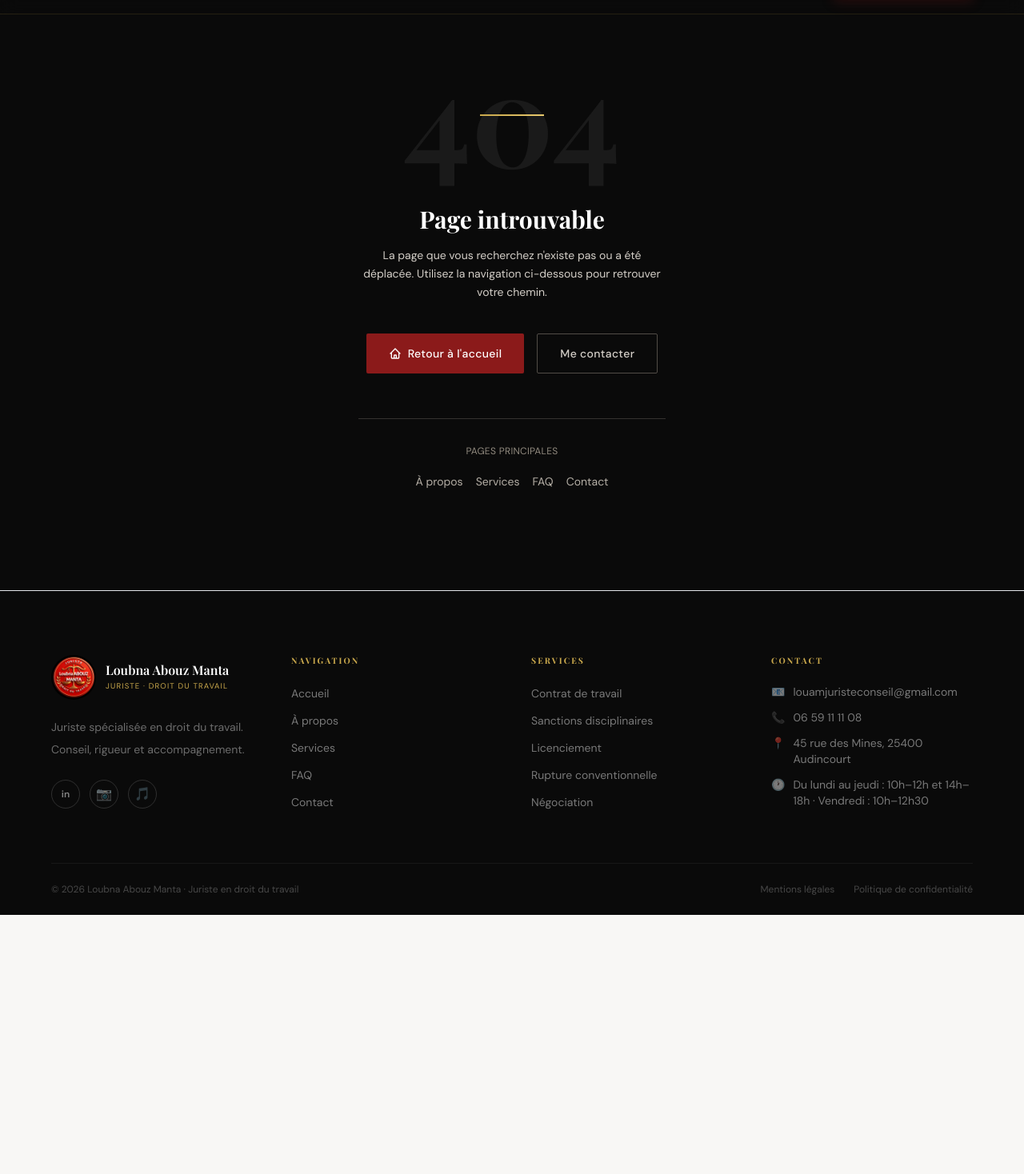
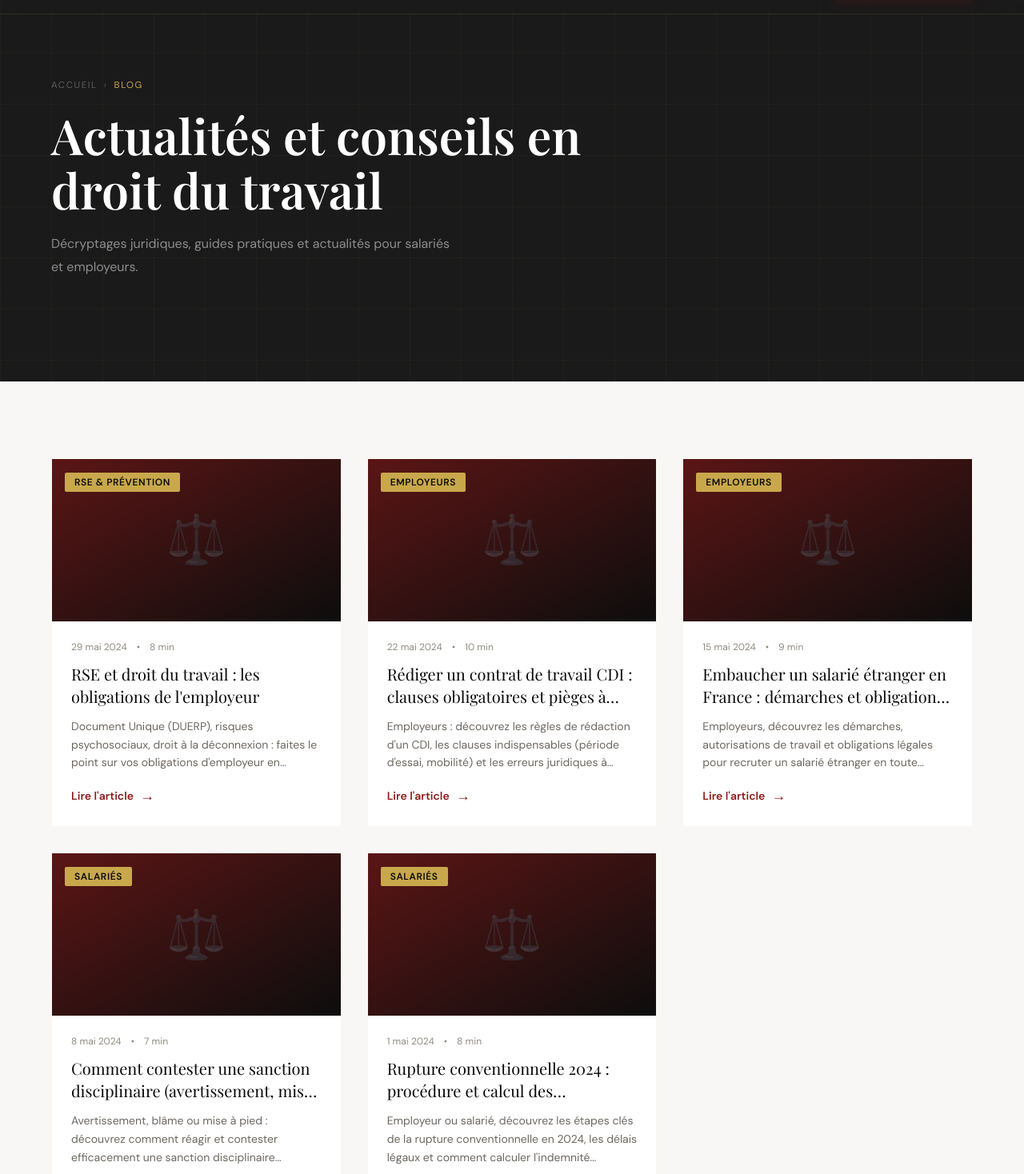
Before and after one commit to Shahil-AppDev/Loubna, a Next.js app: page /blog in a window 1280 px wide. Before the commit this address had no page. Shown: the part 62-1530 px from the top of the page at 80% size. Before the commit the page ends 1206 px from the top, so only its background shows below. Built offline with nearby package versions, Linux system fonts and the light colour scheme.

Commit message:
feat: add blog structure and data layer

```diff
--- /dev/null
+++ b/src/app/blog/page.tsx
@@ -0,0 +1,114 @@
+import type { Metadata } from "next";
+import Link from "next/link";
+import { getAllArticles } from "@/lib/blog-data";
+import { SITE_CONFIG } from "@/lib/constants";
+
+export const metadata: Metadata = {
+  title: "Blog Droit du Travail & RSE | Loubna Abouz Manta",
+  description: "Retrouvez nos articles, décryptages et conseils juridiques en droit du travail, ressources humaines et obligations RSE pour salariés et employeurs.",
+  openGraph: {
+    title: "Blog Droit du Travail & RSE | Loubna Abouz Manta",
+    description: "Retrouvez nos articles, décryptages et conseils juridiques en droit du travail, ressources humaines et obligations RSE pour salariés et employeurs.",
+  },
+};
+
+export default function BlogPage() {
+  const articles = getAllArticles();
+
+  return (
+    <>
+      <section className="page-hero">
+        <div className="hero-grid-bg" />
+        <div className="container-main relative z-10 pt-20 pb-12">
+          <nav className="text-[0.72rem] tracking-[0.14em] uppercase text-white/30 mb-5 flex gap-2">
+            <Link href="/" className="hover:text-white/60 transition-colors">
+              Accueil
+            </Link>
+            <span>›</span>
+            <span className="text-or-500">Blog</span>
+          </nav>
+          <h1 className="font-serif text-[clamp(2.4rem,5vw,3.8rem)] font-semibold text-white leading-[1.12] max-w-2xl">
+            Actualités et conseils en droit du travail
+          </h1>
+          <p className="text-white/50 text-[1rem] max-w-[500px] mt-5 leading-[1.8]">
+            Décryptages juridiques, guides pratiques et actualités pour salariés et employeurs.
+          </p>
+        </div>
+      </section>
+
+      <section className="section-pad bg-encre-50">
+        <div className="container-main">
+          <div className="grid grid-cols-1 md:grid-cols-2 lg:grid-cols-3 gap-8">
+            {articles.map((article) => (
+              <article
+                key={article.slug}
+                className="bg-white rounded-sm border border-or-500/10 overflow-hidden hover:shadow-lg transition-shadow group"
+              >
+                <div className="aspect-[16/9] bg-encre-900 relative overflow-hidden">
+                  <div className="absolute inset-0 bg-gradient-to-br from-rouge-900/80 to-encre-950/80 flex items-center justify-center">
+                    <span className="text-6xl opacity-20">⚖️</span>
+                  </div>
+                  <div className="absolute top-4 left-4">
+                    <span className="inline-block px-3 py-1 bg-or-500 text-encre-950 text-xs font-bold tracking-wider uppercase rounded-sm">
+                      {article.category}
+                    </span>
+                  </div>
+                </div>
+                <div className="p-6">
+                  <div className="flex items-center gap-3 text-xs text-encre-500 mb-3">
+                    <time dateTime={article.date}>
+                      {new Date(article.date).toLocaleDateString('fr-FR', {
+                        year: 'numeric',
+                        month: 'long',
+                        day: 'numeric'
+                      })}
+                    </time>
+                    <span>•</span>
+                    <span>{article.readTime}</span>
+                  </div>
+                  <h2 className="font-serif text-xl text-encre-950 mb-3 group-hover:text-rouge-800 transition-colors line-clamp-2">
+                    <Link href={`/blog/${article.slug}`}>
+                      {article.title}
+                    </Link>
+                  </h2>
+                  <p className="text-encre-600 text-sm leading-relaxed mb-4 line-clamp-3">
+                    {article.description}
+                  </p>
+                  <Link
+                    href={`/blog/${article.slug}`}
+                    className="inline-flex items-center gap-2 text-rouge-800 hover:text-rouge-900 font-semibold text-sm group-hover:gap-3 transition-all"
+                  >
+                    Lire l'article
+                    <span className="text-lg">→</span>
+                  </Link>
+                </div>
+              </article>
+            ))}
+          </div>
+
+          {articles.length === 0 && (
+            <div className="text-center py-16">
+              <p className="text-encre-500 text-lg">
+                Aucun article pour le moment. Revenez bientôt !
+              </p>
+            </div>
+          )}
+        </div>
+      </section>
+
+      <section className="section-pad bg-white">
+        <div className="container-main text-center">
+          <h2 className="font-serif text-[2rem] text-encre-950 mb-4">
+            Une question juridique spécifique ?
+          </h2>
+          <p className="text-encre-600 max-w-[600px] mx-auto mb-8">
+            Chaque situation est unique. Contactez-nous pour une analyse personnalisée de votre dossier.
+          </p>
+          <Link href="/contact" className="btn btn-primary">
+            Prendre contact
+          </Link>
+        </div>
+      </section>
+    </>
+  );
+}
--- /dev/null
+++ b/src/lib/blog-data.ts
@@ -0,0 +1,85 @@
+export const BLOG_ARTICLES = {
+  "rupture-conventionnelle-procedure-indemnites-2024": {
+    title: "Rupture conventionnelle 2024 : procédure et calcul des indemnités",
+    metaTitle: "Rupture conventionnelle en 2024 : Procédure & Calcul",
+    description: "Employeur ou salarié, découvrez les étapes clés de la rupture conventionnelle en 2024, les délais légaux et comment calculer l'indemnité spécifique.",
+    date: "2024-05-01",
+    category: "Salariés",
+    readTime: "8 min",
+    image: "/images/blog/rupture-conventionnelle.jpg",
+    relatedService: "/services/rupture-conventionnelle",
+    relatedLinks: [
+      { href: "/services/rupture-conventionnelle", label: "Service : Rupture conventionnelle" },
+      { href: "/services/negociation-accord-transactionnel", label: "Service : Négociation" }
+    ]
+  },
+  "comment-contester-sanction-disciplinaire-avertissement": {
+    title: "Comment contester une sanction disciplinaire (avertissement, mise à pied) ?",
+    metaTitle: "Contester une sanction disciplinaire (avertissement, mise à pied)",
+    description: "Avertissement, blâme ou mise à pied : découvrez comment réagir et contester efficacement une sanction disciplinaire injustifiée auprès de votre employeur.",
+    date: "2024-05-08",
+    category: "Salariés",
+    readTime: "7 min",
+    image: "/images/blog/sanction-disciplinaire.jpg",
+    relatedService: "/services/sanctions-disciplinaires",
+    relatedLinks: [
+      { href: "/services/sanctions-disciplinaires", label: "Service : Sanctions disciplinaires" },
+      { href: "/contact", label: "Contester une sanction" }
+    ]
+  },
+  "recrutement-salarie-etranger-demarches-employeur": {
+    title: "Embaucher un salarié étranger en France : démarches et obligations 2024",
+    metaTitle: "Comment recruter un salarié étranger (Hors UE) en 2024 ?",
+    description: "Employeurs, découvrez les démarches, autorisations de travail et obligations légales pour recruter un salarié étranger en toute conformité.",
+    date: "2024-05-15",
+    category: "Employeurs",
+    readTime: "9 min",
+    image: "/images/blog/recrutement-etranger.jpg",
+    relatedService: "/services/recrutement-salaries-etrangers",
+    relatedLinks: [
+      { href: "/services/recrutement-salaries-etrangers", label: "Service : Recrutement de salariés étrangers" },
+      { href: "/contact", label: "Externaliser mes démarches" }
+    ]
+  },
+  "rediger-contrat-travail-cdi-clauses-obligatoires": {
+    title: "Rédiger un contrat de travail CDI : clauses obligatoires et pièges à éviter",
+    metaTitle: "Comment bien rédiger un contrat de travail CDI en 2024 ?",
+    description: "Employeurs : découvrez les règles de rédaction d'un CDI, les clauses indispensables (période d'essai, mobilité) et les erreurs juridiques à éviter.",
+    date: "2024-05-22",
+    category: "Employeurs",
+    readTime: "10 min",
+    image: "/images/blog/contrat-cdi.jpg",
+    relatedService: "/services/redaction-contrat-travail",
+    relatedLinks: [
+      { href: "/services/redaction-contrat-travail", label: "Service : Rédaction de contrats" },
+      { href: "/contact", label: "Sécuriser mes contrats" }
+    ]
+  },
+  "obligations-employeur-rse-prevention-risques-duerp": {
+    title: "RSE et droit du travail : les obligations de l'employeur",
+    metaTitle: "RSE et Prévention des risques : Obligations de l'employeur",
+    description: "Document Unique (DUERP), risques psychosociaux, droit à la déconnexion : faites le point sur vos obligations d'employeur en matière de RSE.",
+    date: "2024-05-29",
+    category: "RSE & Prévention",
+    readTime: "8 min",
+    image: "/images/blog/rse-obligations.jpg",
+    relatedService: "/services/sensibilisation-rse-prevention",
+    relatedLinks: [
+      { href: "/services/sensibilisation-rse-prevention", label: "Service : Sensibilisation RSE" },
+      { href: "/contact", label: "Audit de conformité RSE" }
+    ]
+  }
+};
+
+export type BlogArticleSlug = keyof typeof BLOG_ARTICLES;
+
+export function getAllArticles() {
+  return Object.entries(BLOG_ARTICLES).map(([slug, data]) => ({
+    slug,
+    ...data
+  })).sort((a, b) => new Date(b.date).getTime() - new Date(a.date).getTime());
+}
+
+export function getArticleBySlug(slug: string) {
+  return BLOG_ARTICLES[slug as BlogArticleSlug];
+}
```
